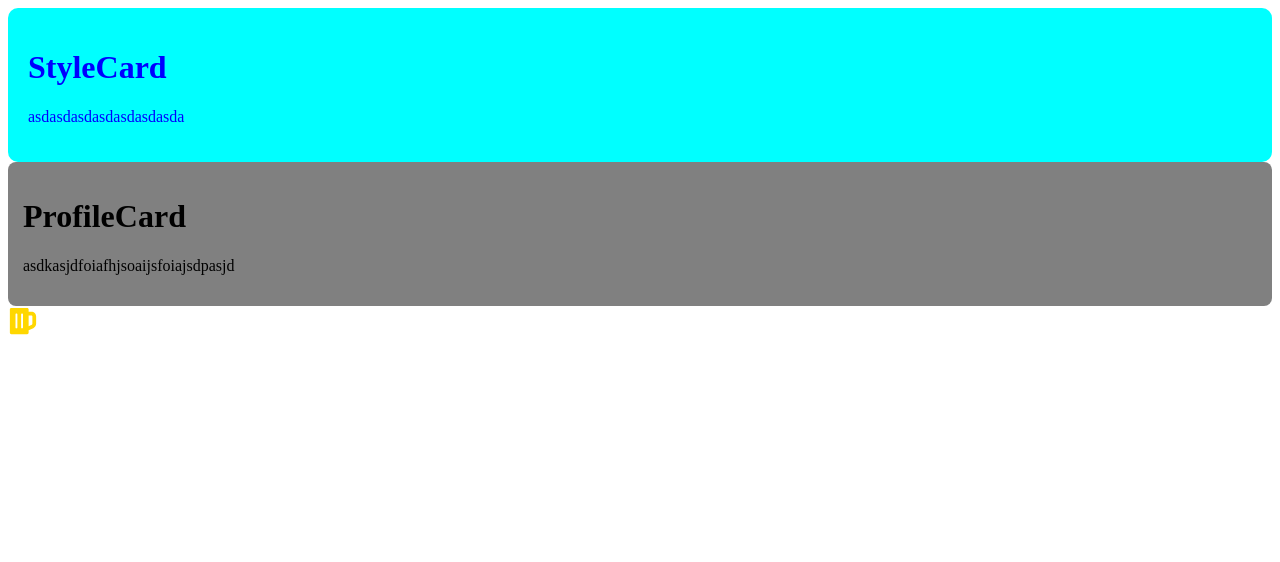
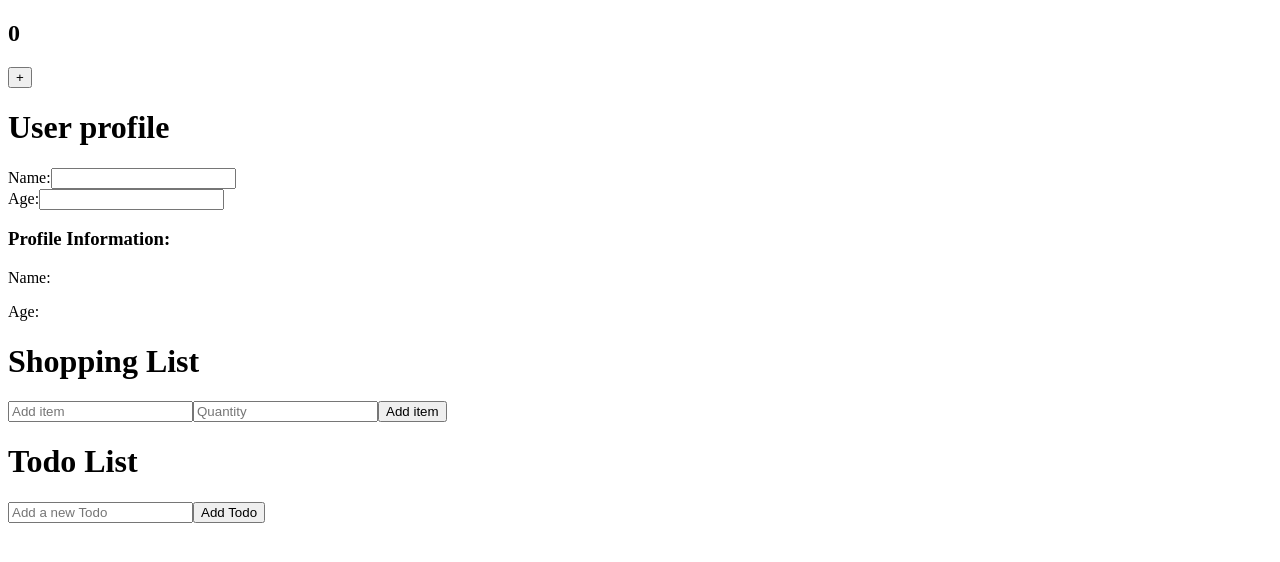
Before and after one commit to gloofys/react-practice, a React (Vite) app: page / in a window 1280 px wide. Shown: the top 562 px of the page. Built offline with nearby package versions, Linux system fonts and the light colour scheme.

Commit message:
useState practice

```diff
--- a/src/App.jsx
+++ b/src/App.jsx
@@ -1,18 +1,17 @@
 
-import Weather from "./components/Weather.jsx";
-import UserStatus from "./components/UserStatus.jsx";
-import Greeting from "./components/Greeting.jsx";
-import StyledCard from "./components/StyledCard.jsx";
-import ProfileCard from "./components/ProfileCard.jsx";
-import IconComponent from "./components/IconComponent.jsx";
+
+import Profile from "./components/Profile.jsx";
+import ShoppingList from "./components/ShoppingList.jsx";
+import TodoList from "./components/TodoList.jsx";
+import Counter from "./components/Counter.jsx";
 
 const App = () => {
  return(
     <div>
-        <StyledCard/>
-        <ProfileCard/>
-        <IconComponent/>
-
+        <Counter/>
+        <Profile />
+        <ShoppingList />
+        <TodoList />
     </div>
     );
 }
--- /dev/null
+++ b/src/components/Counter.jsx
@@ -0,0 +1,13 @@
+import  {useState} from 'react'
+
+const Counter = () => {
+    const [count, setCount] =useState(0)
+    const increment = () => setCount(count + 1)
+    return (
+        <section>
+        <h1>{count}</h1>
+        <button onClick={increment}>+</button>
+        </section>
+    )
+}
+export default Counter
--- /dev/null
+++ b/src/components/Profile.jsx
@@ -0,0 +1,38 @@
+import  {useState} from 'react'
+
+const Profile = () => {
+    const [profile, setProfile] = useState({
+        name: '',
+        age: '',
+    });
+    const handleChange = (e) => {
+        const {name, value} = e.target
+
+        setProfile((prevProfile) => ({
+            ...prevProfile,
+            [name]: value,
+        }));
+
+    };
+
+    return (
+        <div>
+            <h1>User profile</h1>
+            <div>
+                <label>Name:
+                    <input type="text" name="name" value={profile.name} onChange={handleChange}/>
+                </label>
+            </div>
+            <div>
+                <label>Age:
+                    <input type="number" name="age" value={profile.age} onChange={handleChange}/>
+                </label>
+            </div>
+
+            <h3>Profile Information:</h3>
+            <p>Name: {profile.name}</p>
+            <p>Age: {profile.age}</p>
+        </div>
+    )
+}
+export default Profile
--- /dev/null
+++ b/src/components/ShoppingList.jsx
@@ -0,0 +1,44 @@
+import  {useState} from 'react'
+
+const ShoppingList = () => {
+    const [items, setItems] = useState([])
+    const [name, setName] = useState('')
+    const [quantity, setQuantity] = useState('')
+    const handleSubmit = e => {
+        e.preventDefault()
+        if (!name || !quantity) return;
+           const newItem ={
+               name,quantity: parseInt(quantity),
+        };
+           setItems((prevItems)=>[...prevItems, newItem])
+        setName("");
+           setQuantity("");
+    };
+
+    return <div>
+        <h1>Shopping List</h1>
+        <form onSubmit={handleSubmit}>
+            <input type="text"
+                   value={name}
+                   onChange={(e) => setName(e.target.value)}
+                   placeholder="Add item"
+            />
+            <input type="number"
+                   value={quantity}
+                   onChange={(e) => setQuantity(e.target.value)}
+                   placeholder="Quantity"
+            />
+            <button type="submit">Add item</button>
+        </form>
+        <ul>
+            {items.map((item, index) => (
+                <li key={index}>
+                    {item.name} - Quantity: {item.quantity}</li>
+            ))}
+
+        </ul>
+
+    </div>
+
+}
+export default ShoppingList
--- /dev/null
+++ b/src/components/TodoList.jsx
@@ -0,0 +1,32 @@
+import  {useState} from 'react'
+
+const TodoList = () => {
+    const [stuffs, setStuffs] = useState([])
+    const[inputValue, setInputValue] = useState('')
+const handleSubmit = e => {
+        e.preventDefault()
+    if(inputValue.trim()) {
+        setStuffs([...stuffs, inputValue])
+        setInputValue('')
+    }
+};
+    const handleChange = e => {
+        setInputValue(e.target.value)
+    }
+
+    return <div>
+        <h1>Todo List</h1>
+        <form onSubmit={handleSubmit}>
+        <input type="text" value={inputValue} onChange={handleChange} placeholder="Add a new Todo" />
+            <button type="submit">Add Todo</button>
+        </form>
+        <ul>
+            {stuffs.map((stuff, index) => (
+                <li key={index}>{stuff}</li>
+
+            ))}
+
+        </ul>
+    </div>
+}
+export default TodoList
```
